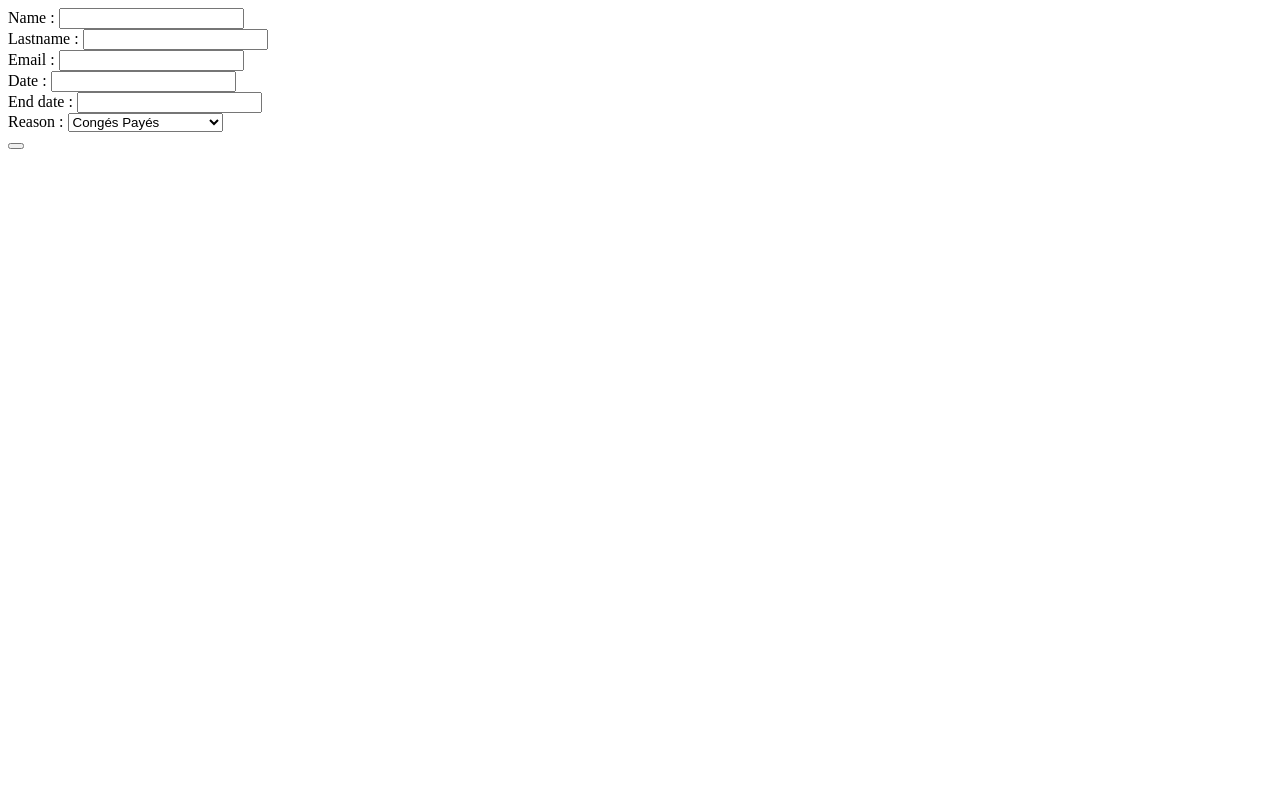
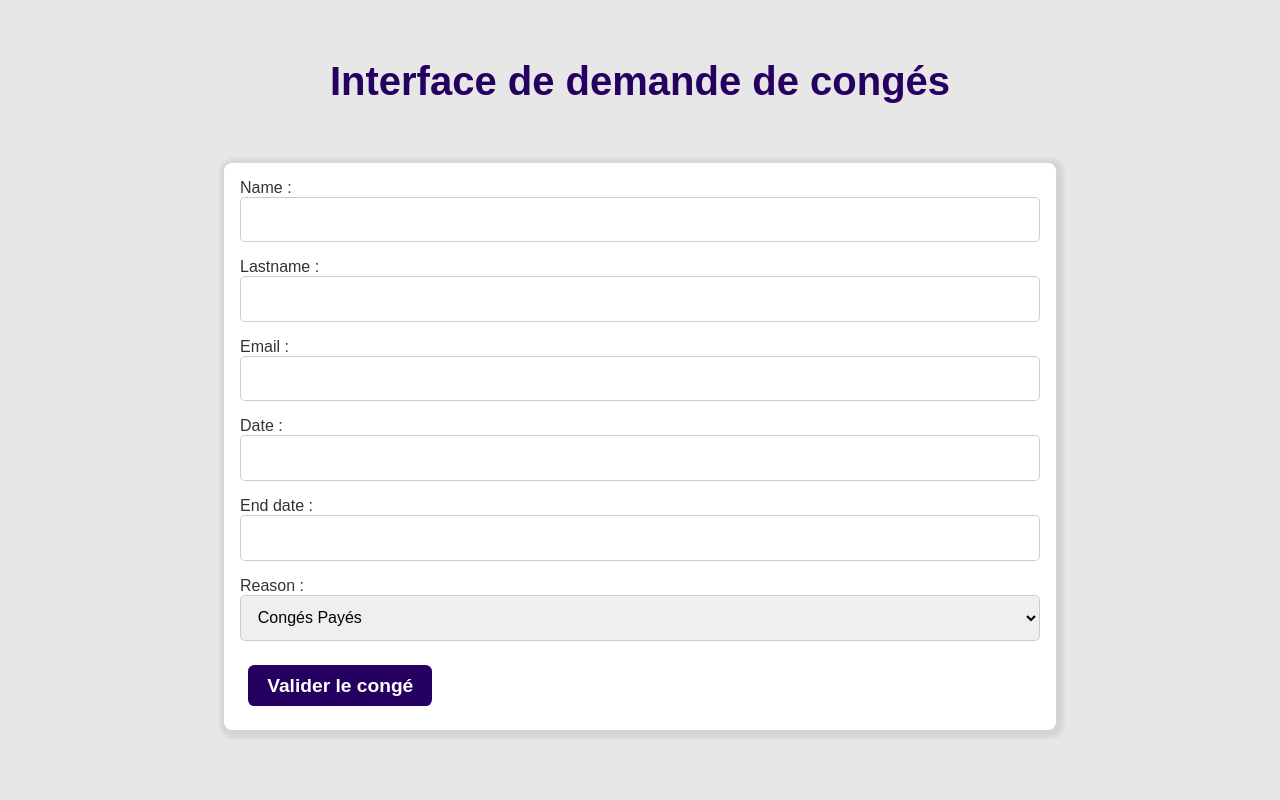
Before and after one commit to marc-awad/projet-b2-django, a Django app: page /conges/ in a window 1280 px wide. Run offline with Django 5.2, Linux system fonts and the light colour scheme.

Commit message:
Adding CSS

```diff
--- /dev/null
+++ b/myApp/static/css/style.css
@@ -0,0 +1,51 @@
+body {
+
+    background: #e8e7e7;
+    color: #333;
+    font-family:Arial, Helvetica, sans-serif;
+    margin: 0;
+    padding: 0;
+    display: flex;
+    flex-direction: column;
+    align-items: center;
+    min-height: 100vh;
+}
+.normal_form , .div_demande_recap{
+    width: 95%;
+    max-width: 800px;
+    padding: 1rem;
+    margin-bottom: 1.5rem;
+    background: #fff;
+    border-radius: 0.5rem;
+    box-shadow: 2px 2px 4px 6px rgba(0, 0, 0, 0.08);
+}
+button {
+    margin: 0.5rem;
+    padding: 0.6rem 1.2rem;
+    background: #250060;
+    color: #fff;
+    border: none;
+    border-radius: 0.4rem;
+    font-size: 1.2rem;
+    font-weight: bold;
+    transition: background 0.3s, transform 0.2s;
+}
+button:hover {
+    background: #555;
+    transform: scale(1.05);
+}
+h1 {
+    padding: 2rem;
+    font-size: 2.5rem;
+    color: #250060;
+}
+input ,select{
+    padding: 0.8rem;
+    margin-bottom: 1rem;
+    border: 1px solid #ccc;
+    border-radius: 0.3rem;
+    font-size: 1rem;
+    width: 100%;
+    box-sizing: border-box;
+    transition: border-color 0.3s;
+}
--- a/myApp/templates/demande_conges.html
+++ b/myApp/templates/demande_conges.html
@@ -4,12 +4,15 @@
     <meta charset="UTF-8">
     <meta name="viewport" content="width=device-width, initial-scale=1.0">
     <title>Page de congés</title>
+    {% load static %}
+    <link rel="stylesheet" href="{% static 'css/style.css' %}">
 </head>
 <body>
-    <form method="post">
+    <h1>Interface de demande de congés</h1>
+    <form method="post" class='normal_form'>
         {% csrf_token %}
         {{form}}
-        <button type="submit"></button>
+        <button type="submit">Valider le congé</button>
     </form>
 </body>
 </html>
--- a/myApp/templates/index.html
+++ b/myApp/templates/index.html
@@ -4,13 +4,15 @@
     <meta charset="UTF-8">
     <meta name="viewport" content="width=device-width, initial-scale=1.0">
     <title>Page d'accueil</title>
+    {% load static %}
+    <link rel="stylesheet" href="{% static 'css/style.css' %}">
 </head>
 <body>
     <h1>Interface de gestion de congés</h1>
-    <form action="{% url 'demande_conges' %}">
+    <form action="{% url 'demande_conges' %}" class ='normal_form'>
         <button type="submit">Prendre un congés </button>
     </form>
-    <form method="post">
+    <form method="post" class= 'normal_form'>
         {% csrf_token %}
         {{form}}
         <button type="submit">Se connecter en tant qu'adminstrateur</button>
--- a/project/settings.py
+++ b/project/settings.py
@@ -105,8 +105,10 @@ USE_TZ = True
 # Static files (CSS, JavaScript, Images)
 # https://docs.djangoproject.com/en/5.1/howto/static-files/
 
-STATIC_URL = 'static/'
-STATICFILES_DIR =  os.path.join(BASE_DIR,'static')
+STATIC_URL = '/static/'
+
+STATICFILES_DIRS = [BASE_DIR / 'myApp/static',]
+
 
 # Default primary key field type
 # https://docs.djangoproject.com/en/5.1/ref/settings/#default-auto-field
```
Also changed, not shown: myApp/templates/admin.html (+6 -3 lines), db.sqlite3, static/css/style.css (deleted).
